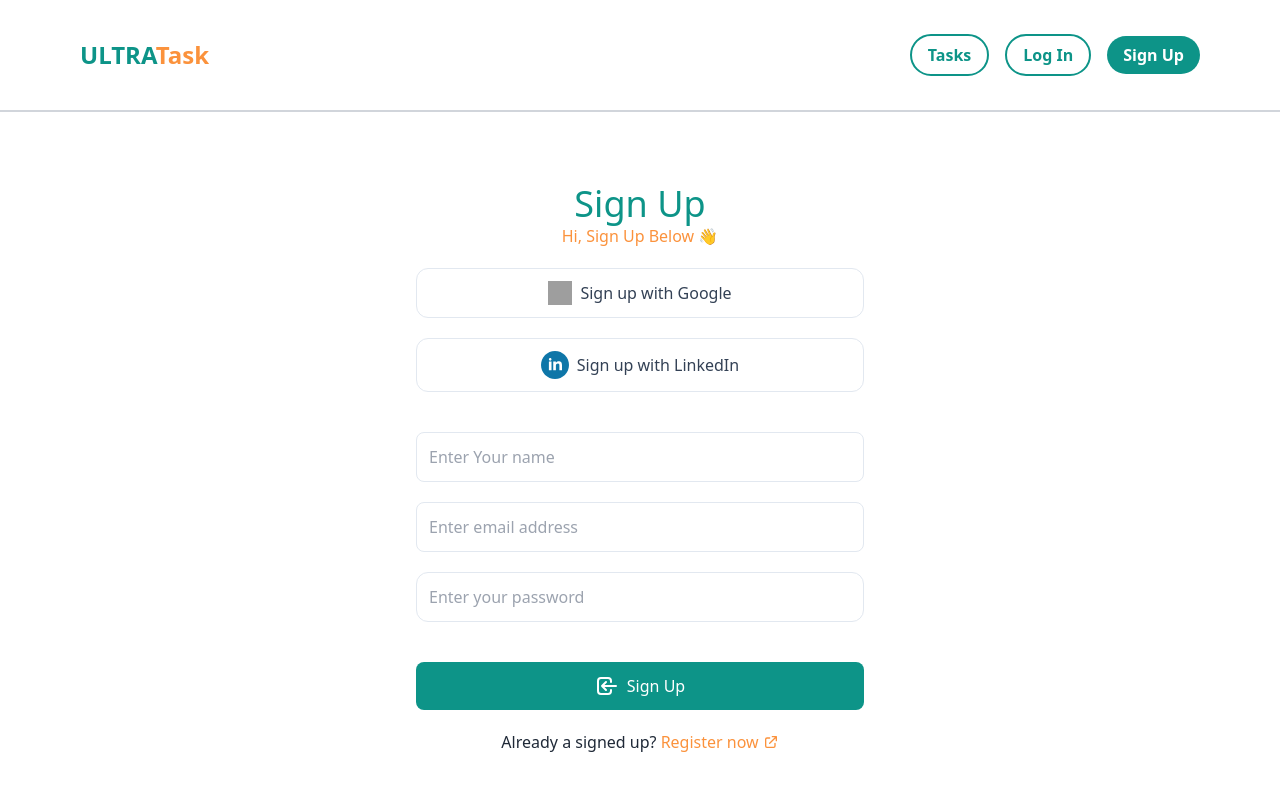
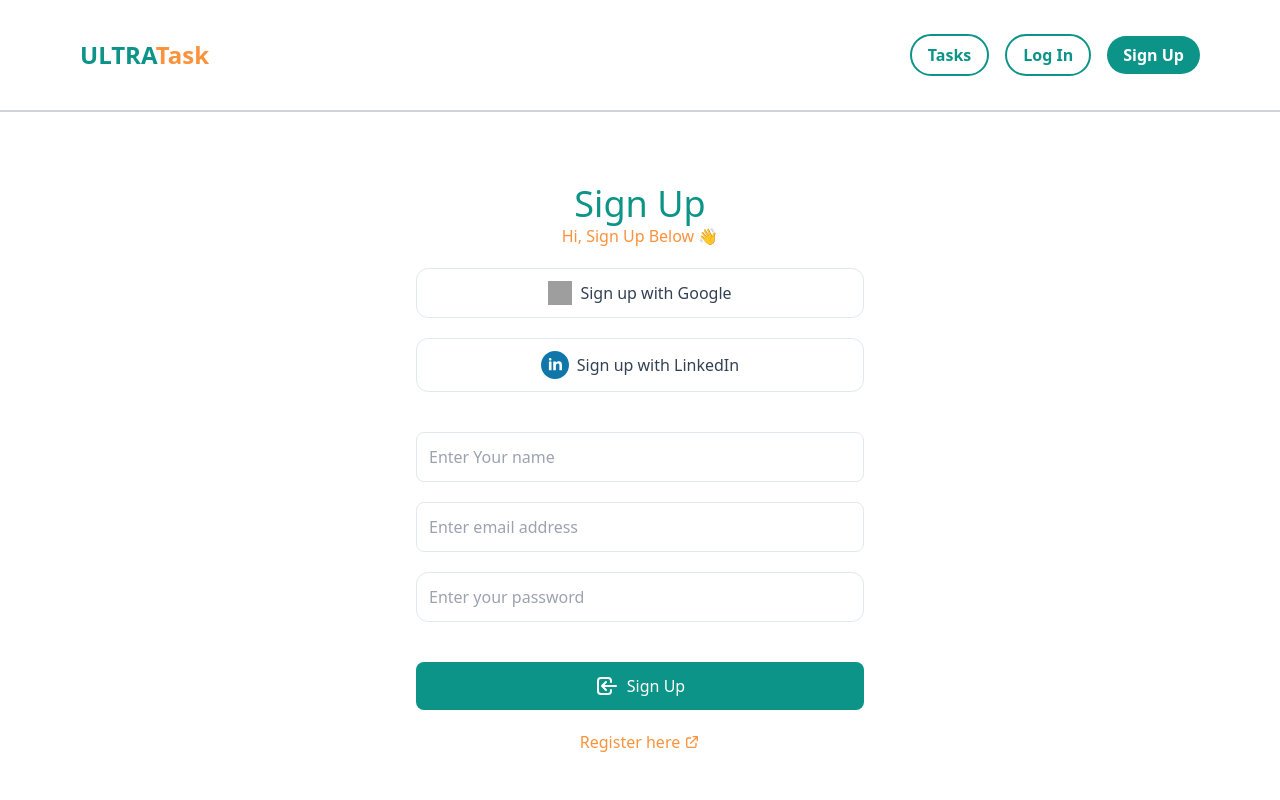
Before and after one commit to stevenrhett/task-tracker, a React (Create React App) app: page /signuppage in a window 1280 px wide. Shown: the top 800 px of the page. Built offline with nearby package versions, Linux system fonts and the light colour scheme; grey boxes are pictures that could not be loaded.

Commit message:
working on the important task bar to make it hover and more noticeable for uix

```diff
--- a/package.json
+++ b/package.json
@@ -4,6 +4,7 @@
   "private": true,
   "dependencies": {
     "@iconify/react": "^4.0.0",
+    "@supabase/supabase-js": "^2.0.0",
     "@testing-library/jest-dom": "^5.14.1",
     "@testing-library/react": "^13.0.0",
     "@testing-library/user-event": "^13.2.1",
--- a/src/AboutUsPageB.js
+++ b/src/AboutUsPageB.js
@@ -1,5 +1,4 @@
 import React from 'react';
-
 const AboutUsPageB = () => {
     return (
         <div>
--- a/src/LogInForm.js
+++ b/src/LogInForm.js
@@ -60,7 +60,7 @@ const LogInForm = () => {
                             <span>Login</span>
                         </Link>
                         <p className="text-center">Not registered yet? <Link to="/signuppage"
-                                                                          className="text-orange-400 font-medium inline-flex space-x-1 items-center"><span>Register now </span><span><svg
+                                                                          className="text-orange-400 font-medium inline-flex space-x-1 items-center"><span>Login here</span><span><svg
                             xmlns="http://www.w3.org/2000/svg" className="h-4 w-4" fill="none" viewBox="0 0 24 24"
                             stroke="currentColor"
                             strokeWidth="2">
--- a/src/MainTaskPageB.js
+++ b/src/MainTaskPageB.js
@@ -1,7 +1,5 @@
-import React, {useState, useEffect, createClient} from 'react';
-import TaskCardB from "./TaskCardB";
+import React, {useEffect, useState} from 'react';
 import NewTaskCard from "./NewTaskCard";
-import ModalComponent from "./ModalComponent";
 
 
 const MainTaskPageB = () => {
@@ -12,7 +10,7 @@ const MainTaskPageB = () => {
     const [created_date, setDate] = useState(new Date());
     const [important, setImportant] = useState("false")
     const dateNow = Date()
-    const ALL_TASK_DATA_API_URL_B ="https://hbrqywvuotrufdzvyden.supabase.co/rest/v1/TaskB"
+    const ALL_TASK_DATA_API_URL_B = "https://hbrqywvuotrufdzvyden.supabase.co/rest/v1/TaskB"
 
 
     const handleDescription = (event) => {
@@ -26,7 +24,7 @@ const MainTaskPageB = () => {
             setPrivacy("private")
         }
 
-        if (privacy === "private"){
+        if (privacy === "private") {
             setPrivacy("public")
         }
 
@@ -39,22 +37,29 @@ const MainTaskPageB = () => {
             setImportant("true")
         }
 
-        if (important === "true"){
+        if (important === "true") {
             setPrivacy("false")
         }
-
 
 
     }
 
     const addNewTask = async () => {
 
-        const newTask = [{title: title, description: description, privacy:privacy, important:important, created_at: "10/6/2022", completed:"false", user_id:2}]
+        const newTask = [{
+            title: title,
+            description: description,
+            privacy: privacy,
+            important: important,
+            created_at: "10/6/2022",
+            completed: "false",
+            user_id: 2
+        }]
 
         const response = await fetch(ALL_TASK_DATA_API_URL, {
-            method:"POST",
+            method: "POST",
             headers: {
-                "Content-Type":"application/json",
+                "Content-Type": "application/json",
                 apikey: "eyJhbGciOiJIUzI1NiIsInR5cCI6IkpXVCJ9.eyJpc3MiOiJzdXBhYmFzZSIsInJlZiI6ImhicnF5d3Z1b3RydWZkenZ5ZGVuIiwicm9sZSI6ImFub24iLCJpYXQiOjE2NjQ5MjM4MTIsImV4cCI6MTk4MDQ5OTgxMn0.t8ayO5c6H2X0cZgeNkzbwtMzAkbs1xFlJeuumCboIlQ",
                 Authorization: "Bearer eyJhbGciOiJIUzI1NiIsInR5cCI6IkpXVCJ9.eyJpc3MiOiJzdXBhYmFzZSIsInJlZiI6ImhicnF5d3Z1b3RydWZkenZ5ZGVuIiwicm9sZSI6ImFub24iLCJpYXQiOjE2NjQ5MjM4MTIsImV4cCI6MTk4MDQ5OTgxMn0.t8ayO5c6H2X0cZgeNkzbwtMzAkbs1xFlJeuumCboIlQ",
 
@@ -72,9 +77,9 @@ const MainTaskPageB = () => {
     }
     //Start of filtering logic
 
-    const ALL_TASK_DATA_API_URL ="https://hbrqywvuotrufdzvyden.supabase.co/rest/v1/TaskB?select=*"
+    const ALL_TASK_DATA_API_URL = "https://hbrqywvuotrufdzvyden.supabase.co/rest/v1/TaskB?select=*"
     const ALL_COMPLETED_API_URL = "https://hbrqywvuotrufdzvyden.supabase.co/rest/v1/TaskB?completed=eq.true&select=*"
-    const IMPORTANT_TASKS_API_URL ="https://hbrqywvuotrufdzvyden.supabase.co/rest/v1/TaskB?important=eq.true&select=*"
+    const IMPORTANT_TASKS_API_URL = "https://hbrqywvuotrufdzvyden.supabase.co/rest/v1/TaskB?important=eq.true&select=*"
 
     const currentDate = Date()
     const [allTaskData, setAllTaskData] = useState([])
@@ -82,9 +87,9 @@ const MainTaskPageB = () => {
 
     const getTaskData = async () => {
         const response = await fetch(ALL_TASK_DATA_API_URL, {
-            method:"GET",
+            method: "GET",
             headers: {
-                "Content-Type":"application/json",
+                "Content-Type": "application/json",
                 apikey: "eyJhbGciOiJIUzI1NiIsInR5cCI6IkpXVCJ9.eyJpc3MiOiJzdXBhYmFzZSIsInJlZiI6ImhicnF5d3Z1b3RydWZkenZ5ZGVuIiwicm9sZSI6ImFub24iLCJpYXQiOjE2NjQ5MjM4MTIsImV4cCI6MTk4MDQ5OTgxMn0.t8ayO5c6H2X0cZgeNkzbwtMzAkbs1xFlJeuumCboIlQ",
                 Authorization: "Bearer eyJhbGciOiJIUzI1NiIsInR5cCI6IkpXVCJ9.eyJpc3MiOiJzdXBhYmFzZSIsInJlZiI6ImhicnF5d3Z1b3RydWZkenZ5ZGVuIiwicm9sZSI6ImFub24iLCJpYXQiOjE2NjQ5MjM4MTIsImV4cCI6MTk4MDQ5OTgxMn0.t8ayO5c6H2X0cZgeNkzbwtMzAkbs1xFlJeuumCboIlQ"
             },
@@ -100,9 +105,9 @@ const MainTaskPageB = () => {
     }
     const getCompletedTasks = async () => {
         const response = await fetch(ALL_COMPLETED_API_URL, {
-            method:"GET",
+            method: "GET",
             headers: {
-                "Content-Type":"application/json",
+                "Content-Type": "application/json",
                 apikey: "eyJhbGciOiJIUzI1NiIsInR5cCI6IkpXVCJ9.eyJpc3MiOiJzdXBhYmFzZSIsInJlZiI6ImhicnF5d3Z1b3RydWZkenZ5ZGVuIiwicm9sZSI6ImFub24iLCJpYXQiOjE2NjQ5MjM4MTIsImV4cCI6MTk4MDQ5OTgxMn0.t8ayO5c6H2X0cZgeNkzbwtMzAkbs1xFlJeuumCboIlQ",
                 Authorization: "Bearer eyJhbGciOiJIUzI1NiIsInR5cCI6IkpXVCJ9.eyJpc3MiOiJzdXBhYmFzZSIsInJlZiI6ImhicnF5d3Z1b3RydWZkenZ5ZGVuIiwicm9sZSI6ImFub24iLCJpYXQiOjE2NjQ5MjM4MTIsImV4cCI6MTk4MDQ5OTgxMn0.t8ayO5c6H2X0cZgeNkzbwtMzAkbs1xFlJeuumCboIlQ"
             },
@@ -117,9 +122,9 @@ const MainTaskPageB = () => {
     }
     const getImportantTasks = async () => {
         const response = await fetch(IMPORTANT_TASKS_API_URL, {
-            method:"GET",
+            method: "GET",
             headers: {
-                "Content-Type":"application/json",
+                "Content-Type": "application/json",
                 apikey: "eyJhbGciOiJIUzI1NiIsInR5cCI6IkpXVCJ9.eyJpc3MiOiJzdXBhYmFzZSIsInJlZiI6ImhicnF5d3Z1b3RydWZkenZ5ZGVuIiwicm9sZSI6ImFub24iLCJpYXQiOjE2NjQ5MjM4MTIsImV4cCI6MTk4MDQ5OTgxMn0.t8ayO5c6H2X0cZgeNkzbwtMzAkbs1xFlJeuumCboIlQ",
                 Authorization: "Bearer eyJhbGciOiJIUzI1NiIsInR5cCI6IkpXVCJ9.eyJpc3MiOiJzdXBhYmFzZSIsInJlZiI6ImhicnF5d3Z1b3RydWZkenZ5ZGVuIiwicm9sZSI6ImFub24iLCJpYXQiOjE2NjQ5MjM4MTIsImV4cCI6MTk4MDQ5OTgxMn0.t8ayO5c6H2X0cZgeNkzbwtMzAkbs1xFlJeuumCboIlQ"
             },
@@ -134,35 +139,49 @@ const MainTaskPageB = () => {
     }
 
 
-
-
-    useEffect( () => {
-     console.log("change detected")
+    useEffect(() => {
+        console.log("change detected")
         const newFunc = async () => {
-         const newData = await getTaskData()
+            const newData = await getTaskData()
             setAllTaskData(newData)
         }
         //getTaskData()
         newFunc()
 
-    //setAllTaskData[]
-     },[])
+        //setAllTaskData[]
+    }, [])
+
+
+
+
+
+
+
 
 
 
 
     return (
+        <div>
         <div className="relative">
-            <div className="flex flex-row text-orange-400 font-bold justify-center text-center">
-                <p onClick={async () => {await getImportantTasks()}} className="mx-2">Important</p>
-                <p onClick={async () => {await getCompletedTasks()}} className="mx-2">Completed Tasks</p>
-                <p onClick={async () => {await getTaskData()}} className="mx-2">All Tasks</p>
+            <div className="tabs justify-center text-center font-bold bg-gray-50">
+                <a onClick={async () => {
+                    await getImportantTasks()
+                }} className="tab text-teal-600 hover:text-orange-400 hover:bg-gray-200 rounded">Important</a>
+                <a onClick={async () => {
+                    await getCompletedTasks()
+                }} className="tab tab-active text-teal-600 hover:text-orange-400 hover:bg-gray-200 rounded">Completed Tasks</a>
+                <a  onClick={async () => {
+                    await getTaskData()
+                }} className="tab text-teal-600 hover:text-orange-400 hover:bg-gray-200 rounded">All Tasks</a>
 
             </div>
 
             <div className="flex flex-col space-y-4 w-1/2 mx-auto border-4 border-teal-600 rounded-md mt-5 p-3">
-                <input className="border-2 border-gray-500 text-center" onChange={handleTitle} type="text"placeholder="Title"/>
-                <input className="h-32 border-2 text-center" onChange={handleDescription} type="text"placeholder="Description"/>
+                <input className="border-2 border-gray-500 text-center" onChange={handleTitle} type="text"
+                       placeholder="Title"/>
+                <input className="h-32 border-2 text-center" onChange={handleDescription} type="text"
+                       placeholder="Description"/>
                 <div className="flex justify-center space-x-2">
                     <p className="text-teal-600 text-lg">Private</p>
                     <input onClick={handlePrivacy} type="checkbox"/>
@@ -172,7 +191,11 @@ const MainTaskPageB = () => {
                     <input onClick={handleImportant} type="checkbox"/>
                 </div>
 
-                <button className="font-bold text-white bg-teal-600 py-2 px-4 rounded-md hover:bg-teal-700" onClick={async () => {await addNewTask()}}>CREATE TASK</button>
+                <button className="font-bold text-white bg-teal-600 py-2 px-4 rounded-md hover:bg-teal-700"
+                        onClick={async () => {
+                            await addNewTask()
+                        }}>CREATE TASK
+                </button>
             </div>
 
             {allTaskData.map(task => <NewTaskCard key="id" {...task} />)}
@@ -180,6 +203,7 @@ const MainTaskPageB = () => {
                 <button className="rounded-md bg-teal-600 text-white p-3">Refresh</button>
             </form>
         </div>
+        </div>
     );
 };
 
--- a/src/SignUpForm.js
+++ b/src/SignUpForm.js
@@ -2,6 +2,11 @@ import React from 'react';
 import {useState} from "react";
 import {Link} from "react-router-dom";
 import image from "./images/linkedin-svgrepo-com.svg";
+import { createClient } from '@supabase/supabase-js';
+
+// Create a single supabase client for interacting with your database
+const supabase = createClient('https://xyzcompany.supabase.co', 'public-anon-key')
+
 const SignUpForm = () => {
     const [name, setName] = useState("")
     const [password, setPassword] = useState("")
@@ -108,8 +113,8 @@ const SignUpForm = () => {
                             </svg>
                             <span>Sign Up</span>
                         </button>
-                        <p className="text-center">Already a signed up? <Link to="/loginpage"
-                                                                          className="text-orange-400 font-medium inline-flex space-x-1 items-center"><span>Register now </span><span><svg
+                        <p className="text-center"> <Link to="/loginpage"
+                                                                          className="text-orange-400 font-medium inline-flex space-x-1 items-center"><span>Register here</span><span><svg
                             xmlns="http://www.w3.org/2000/svg" className="h-4 w-4" fill="none" viewBox="0 0 24 24"
                             stroke="currentColor"
                             strokeWidth="2">
```
Also changed, not shown: src/App.js (+2 -7 lines), src/ContactUsPageC.js (+7 -8 lines), src/TaskCardB.js (+19 -7 lines), 2 other files (tests, documents, lock files or other folders).
